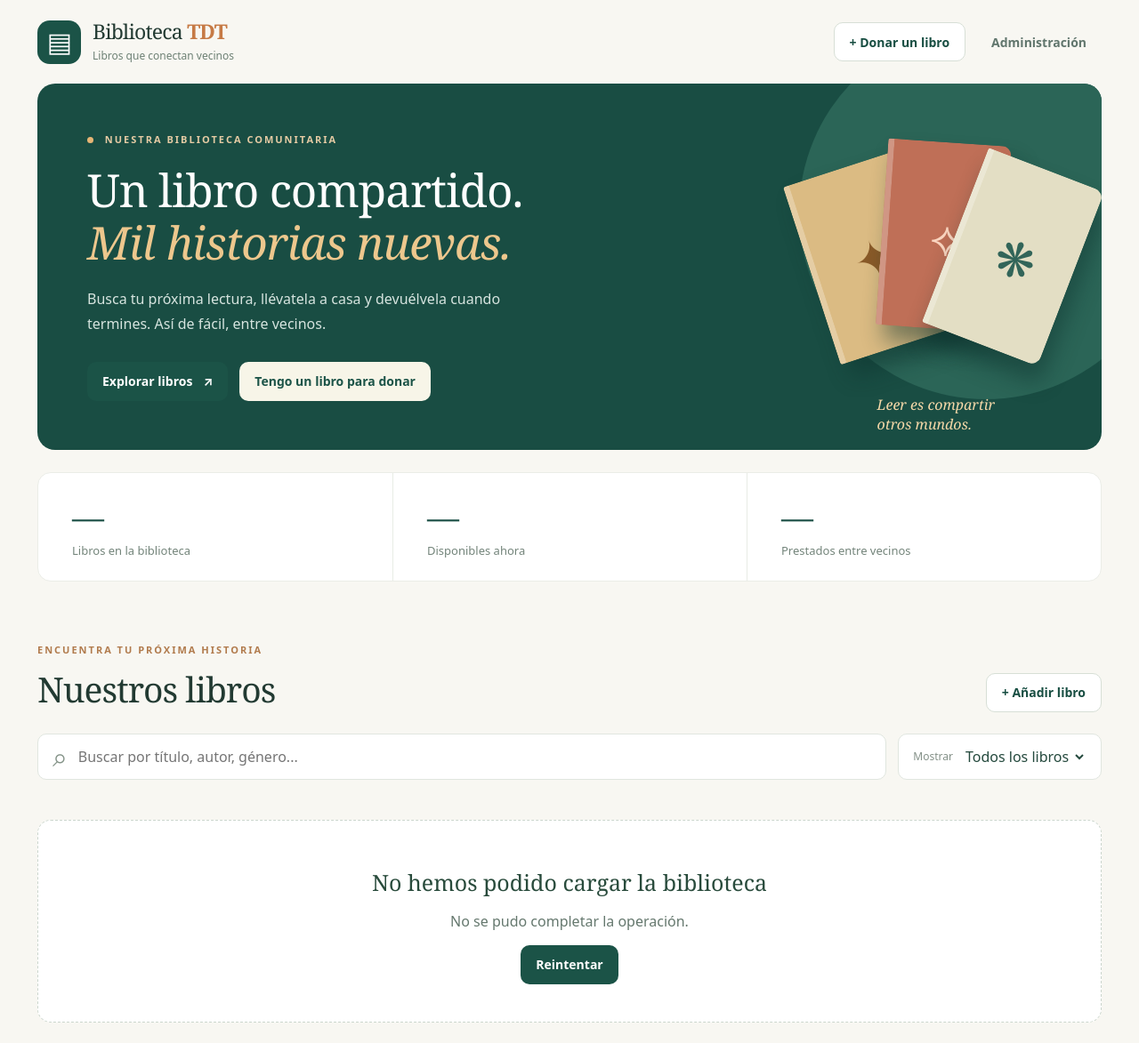
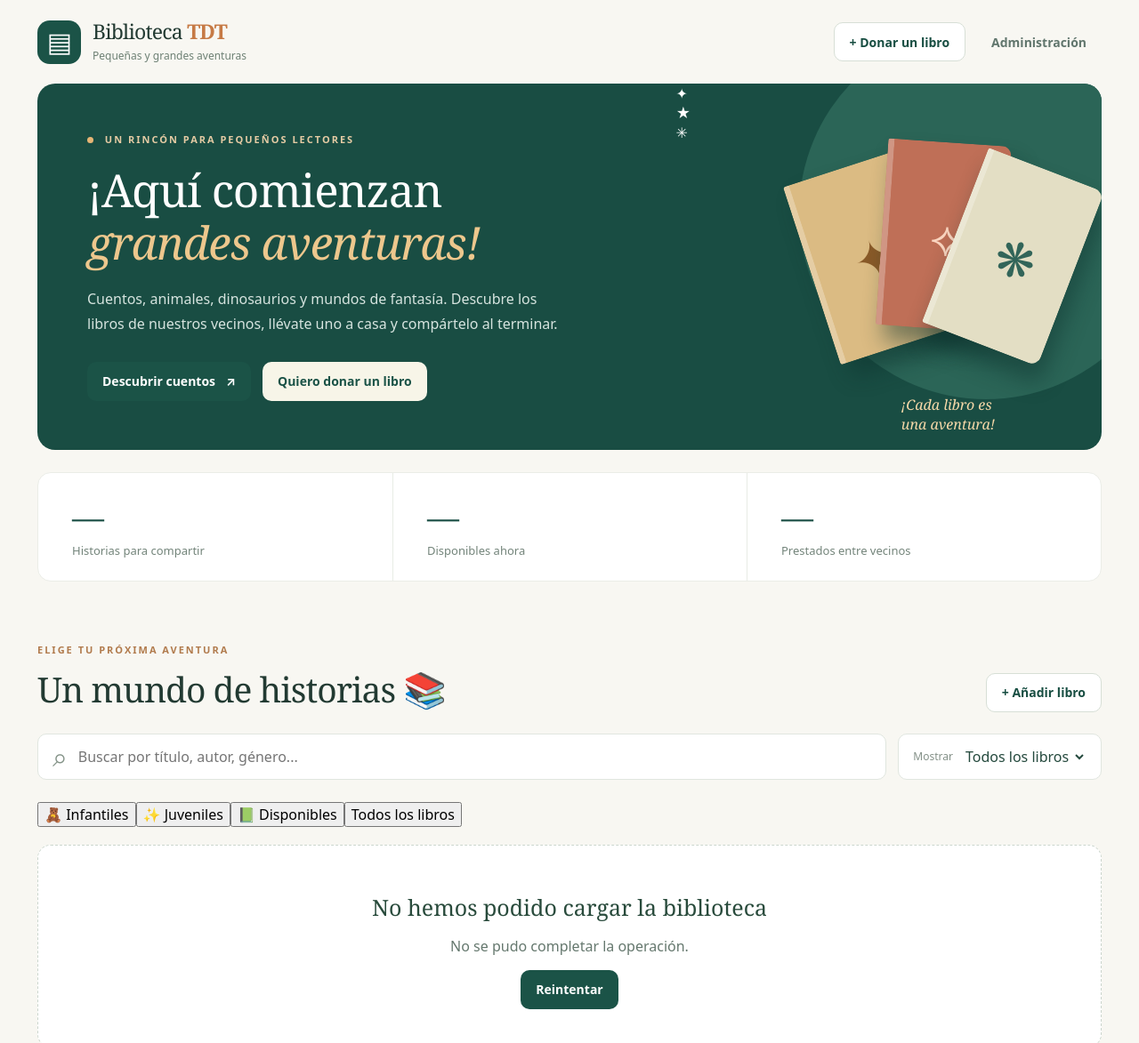
Before and after one commit to Juanan88/biblioteca-tdt, a website: page public/index.html in a window 1280 px wide. Shown: the top 1173 px of the page at 89% size. Drawn offline with Linux system fonts and the light colour scheme; no server answers.

Commit message:
design: hacer Biblioteca TDT más infantil, alegre y fácil de explorar

```diff
--- a/public/index.html
+++ b/public/index.html
@@ -4,7 +4,7 @@
   <meta charset="utf-8">
   <meta name="viewport" content="width=device-width, initial-scale=1">
   <meta name="robots" content="noindex,nofollow,noarchive">
-  <meta name="theme-color" content="#194d43">
+  <meta name="theme-color" content="#227c79">
   <meta name="description" content="Catálogo colaborativo de libros para nuestra comunidad de vecinos.">
   <title>Biblioteca TDT · Libros para compartir</title>
   <link rel="icon" href="/favicon.svg" type="image/svg+xml">
@@ -14,7 +14,7 @@
 <body>
   <div class="layout">
     <header class="site-header">
-      <a class="brand" href="/" aria-label="Biblioteca TDT, inicio"><span class="brand-symbol">▤</span><span>Biblioteca <strong>TDT</strong><small>Libros que conectan vecinos</small></span></a>
+      <a class="brand" href="/" aria-label="Biblioteca TDT, inicio"><span class="brand-symbol">▤</span><span>Biblioteca <strong>TDT</strong><small>Pequeñas y grandes aventuras</small></span></a>
       <nav aria-label="Navegación principal">
         <button id="top-add" class="button subtle">+ Donar un libro</button>
         <button id="top-admin" class="button textbutton">Administración</button>
@@ -23,29 +23,29 @@
     <main>
       <section class="hero" aria-labelledby="welcome">
         <div class="hero-copy">
-          <div class="eyebrow"><span class="dot"></span> NUESTRA BIBLIOTECA COMUNITARIA</div>
-          <h1 id="welcome">Un libro compartido.<br><em>Mil historias nuevas.</em></h1>
-          <p>Busca tu próxima lectura, llévatela a casa y devuélvela cuando termines. Así de fácil, entre vecinos.</p>
+          <div class="eyebrow"><span class="dot"></span> UN RINCÓN PARA PEQUEÑOS LECTORES</div>
+          <h1 id="welcome">¡Aquí comienzan<br><em>grandes aventuras!</em></h1>
+          <p>Cuentos, animales, dinosaurios y mundos de fantasía. Descubre los libros de nuestros vecinos, llévate uno a casa y compártelo al terminar.</p>
           <div class="hero-buttons">
-            <a class="button primary" href="#catalogo">Explorar libros <span aria-hidden="true">↗</span></a>
-            <button id="hero-add" class="button light">Tengo un libro para donar</button>
+            <a class="button primary" href="#catalogo">Descubrir cuentos <span aria-hidden="true">↗</span></a>
+            <button id="hero-add" class="button light">Quiero donar un libro</button>
           </div>
         </div>
-        <div class="hero-art" aria-hidden="true"><div class="circle"></div><div class="book book-one"><span>✦</span></div><div class="book book-two"><span>⟡</span></div><div class="book book-three"><span>❋</span></div><div class="hero-quote">Leer es compartir<br>otros mundos.</div></div>
+        <div class="hero-art" aria-hidden="true"><div class="circle"></div><div class="sparkle sparkle-a">✦</div><div class="sparkle sparkle-b">★</div><div class="sparkle sparkle-c">✳</div><div class="book book-one"><span>✦</span></div><div class="book book-two"><span>⟡</span></div><div class="book book-three"><span>❋</span></div><div class="hero-quote">¡Cada libro es<br>una aventura!</div></div>
       </section>
       <section class="stats" aria-label="Estadísticas de la biblioteca">
-        <div><strong id="count-all">—</strong><span>Libros en la biblioteca</span></div>
+        <div><strong id="count-all">—</strong><span>Historias para compartir</span></div>
         <div><strong id="count-free">—</strong><span>Disponibles ahora</span></div>
         <div><strong id="count-borrowed">—</strong><span>Prestados entre vecinos</span></div>
       </section>
       <section id="catalogo" class="catalogue">
-        <div class="catalogue-head"><div><span class="eyebrow">ENCUENTRA TU PRÓXIMA HISTORIA</span><h2>Nuestros libros</h2></div><button id="inline-add" class="button outline">+ Añadir libro</button></div>
+        <div class="catalogue-head"><div><span class="eyebrow">ELIGE TU PRÓXIMA AVENTURA</span><h2>Un mundo de historias 📚</h2></div><button id="inline-add" class="button outline">+ Añadir libro</button></div>
         <div class="tools"><label class="searchbox"><span aria-hidden="true">⌕</span><input id="search" type="search" placeholder="Buscar por título, autor, género..." aria-label="Buscar libros"></label><label class="filterbox"><span>Mostrar</span><select id="filter"><option value="all">Todos los libros</option><option value="available">Disponibles</option><option value="infantil">Infantiles</option><option value="juvenil">Juveniles</option><option value="adultos">Adultos</option></select></label></div>
-        <div id="notice" role="status" aria-live="polite"></div>
+        <div class="quick-filters" role="group" aria-label="Búsquedas rápidas"><button type="button" data-action="quick-filter" data-filter="infantil">🧸 Infantiles</button><button type="button" data-action="quick-filter" data-filter="juvenil">✨ Juveniles</button><button type="button" data-action="quick-filter" data-filter="available">📗 Disponibles</button><button type="button" data-action="quick-filter" data-filter="all">Todos los libros</button></div><div id="notice" role="status" aria-live="polite"></div>
         <div id="books" class="books-grid" aria-live="polite"></div>
       </section>
     </main>
-    <footer><span>Biblioteca TDT · Hecha para compartir</span><span>No necesitas registrarte · Devolución recomendada en 30 días</span></footer>
+    <footer><span>Biblioteca TDT · ¡Historias que viajan de casa en casa!</span><span>No necesitas registrarte · Devolución recomendada en 30 días</span></footer>
   </div>
   <dialog id="modal" aria-label="Detalle y gestiones de biblioteca"><div id="modal-content"></div></dialog>
 </body>
```
